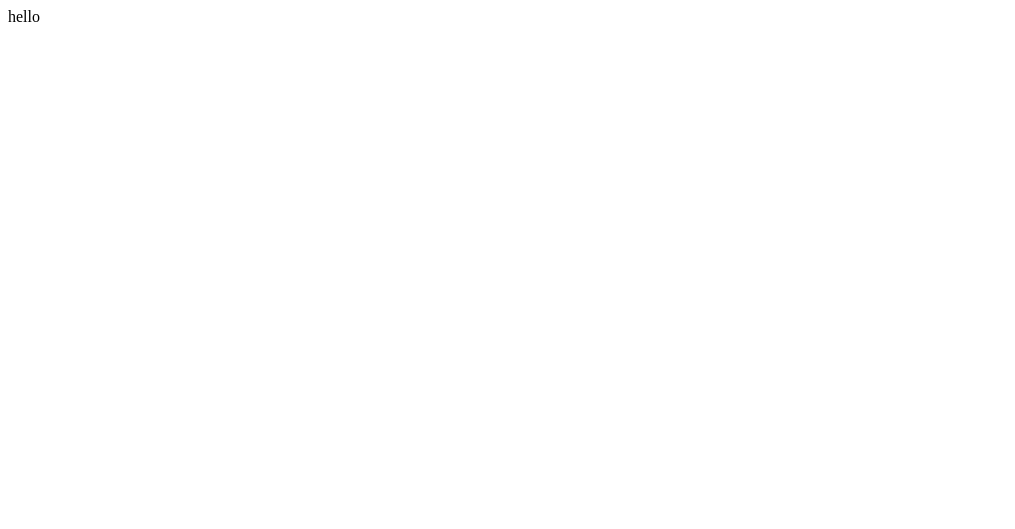
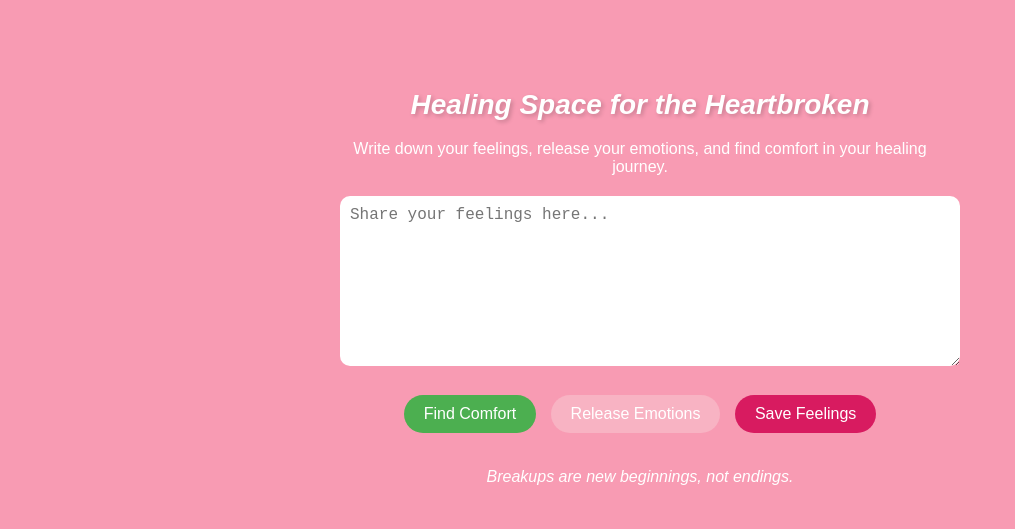
Before and after one commit to huijieji/function2, a plain HTML site: page index.html in a window 1280 px wide. Shown: the whole page, without its empty margins (0-1015 px from the left). Drawn offline with Linux system fonts and the light colour scheme.

Commit message:
sketch for first layout

```diff
--- a/index.html
+++ b/index.html
@@ -3,9 +3,23 @@
 <head>
 	<meta charset="UTF-8">
 	<meta name="viewport" content="width=device-width, initial-scale=1.0">
-	<title>Document</title>
+	<title>Healing Space for the Heartbroken</title>
+	<link href="style.css" rel="stylesheet">
+	<!-- <link href="reset.css" rel="stylesheet"> -->
 </head>
 <body>
-	hello
+	<div class="container">
+		<h1>Healing Space for the Heartbroken</h1>
+		<p>Write down your feelings, release your emotions, and find comfort in your healing journey.</p>
+		<textarea placeholder="Share your feelings here..."></textarea>
+		 <div class="buttons">
+			<button class="comfort">Find Comfort</button>
+			<button class="release">Release Emotions</button>
+			<button class="save">Save Feelings</button>
+		</div>
+		<div class="footer">
+			<p>Breakups are new beginnings, not endings.</p>
+		</div>
+	</div>
 </body>
 </html>
--- a/style.css
+++ b/style.css
@@ -0,0 +1,60 @@
+
+body {
+	background-color: #f89bb3;
+	font-family: Arial, sans-serif;
+	text-align: center;
+	margin: 0;
+	padding: 0;
+	color: white;
+}
+.container {
+	max-width: 600px;
+	margin: 50px auto;
+	padding: 20px;
+}
+h1 {
+	font-size: 28px;
+	font-style: italic;
+	font-weight: bold;
+	text-shadow: 2px 2px 4px rgba(0, 0, 0, 0.2);
+}
+p {
+	font-size: 16px;
+	margin-bottom: 20px;
+}
+textarea {
+	width: 100%;
+	height: 150px;
+	border-radius: 10px;
+	border: none;
+	padding: 10px;
+	font-size: 16px;
+	color: #333;
+}
+.buttons {
+	margin-top: 20px;
+}
+button {
+	padding: 10px 20px;
+	margin: 5px;
+	border: none;
+	border-radius: 20px;
+	font-size: 16px;
+	cursor: pointer;
+}
+.comfort {
+	background-color: #4CAF50;
+	color: white;
+}
+.release {
+	background-color: #f8b3c3;
+	color: white;
+}
+.save {
+	background-color: #d81b60;
+	color: white;
+}
+.footer {
+	margin-top: 30px;
+	font-style: italic;
+}
```
